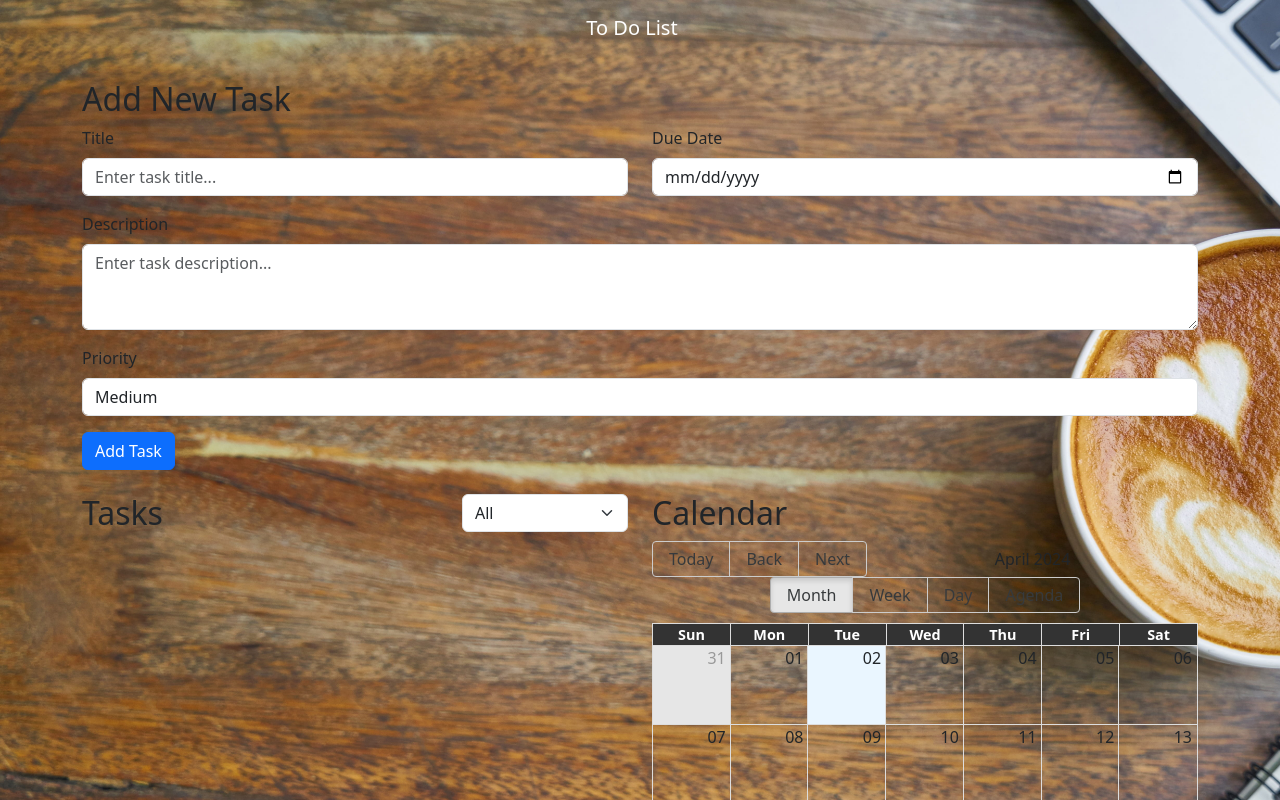
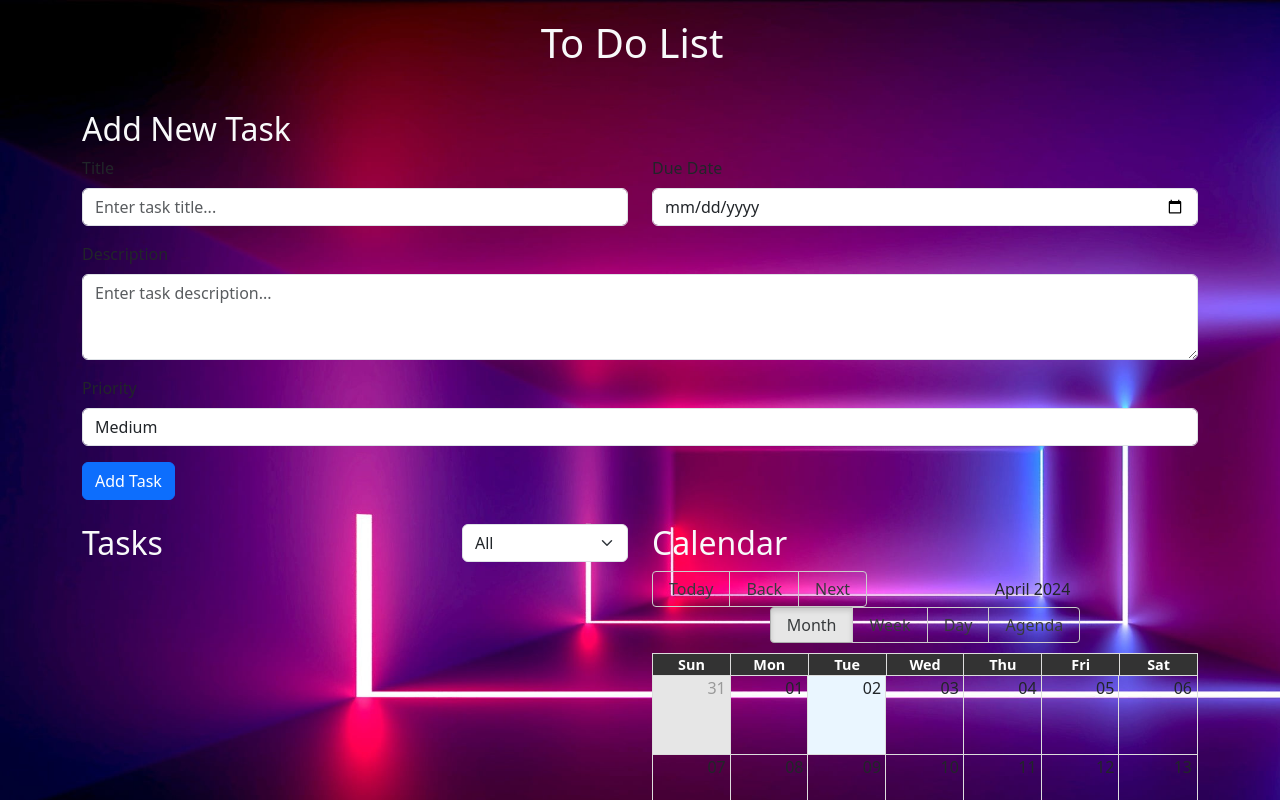
Before and after one commit to Kiruba2602/React-project, a React (Create React App) app: page / in a window 1280 px wide. Shown: the top 800 px of the page. Built offline with nearby package versions, Linux system fonts and the light colour scheme.

Commit message:
bgcommit

```diff
--- a/src/App.css
+++ b/src/App.css
@@ -1,9 +1,7 @@
 /*App.css*/
 
-@import url('https://fonts.googleapis.com/css2?family=Roboto:ital,wght@0,100;0,300;0,400;0,500;0,700;0,900;1,100;1,300;1,400;1,500;1,700;1,900&display=swap');
-
 body{
-  background: url("../public/wallpaper.jpg");
+  background: url("../public/neon.jpg");
   background-size: cover;
   background-repeat: repeat;
 }
@@ -11,7 +9,6 @@ body{
   text-align: center;
 }
 
-/* Todolist.module.css */
 .completed {
   background-color: #b2b2b2;
 }
@@ -24,7 +21,6 @@ body{
   background-color: #f5f5f5;
 }
 
-/* CalendarComponent.module.css */
 .rbc-header {
   background-color: #333;
   color: #fff;
--- a/src/App.js
+++ b/src/App.js
@@ -64,13 +64,13 @@ function App() {
       </Row>
       <Row className='my-4'>
         <Col>
-          <h2>{edittask ? "Edit Task" : "Add New Task"}</h2>
+          <h2 className='text-light'>{edittask ? "Edit Task" : "Add New Task"}</h2>
           <AddTask addTask={addTask} editTask={editTask} editingTask={edittask} clearEditing={clearEditing}/>
         </Col>
       </Row>
       <Row>
         <Col md={4}>
-          <h2>Tasks</h2>
+          <h2 className='text-light'>Tasks</h2>
           <Todolist todo={getFilteredTasks()} handleToggle={handleToggle} deleteTask={deleteTask} setEdittask={setEdittask}/>
         </Col>
         <Col md={2}>
@@ -84,7 +84,7 @@ function App() {
           </Form.Select>
         </Col>
         <Col md={6}>
-          <h2>Calendar</h2>
+          <h2 className='text-light'>Calendar</h2>
           <CalendarComponent todolist={getFilteredTasks()}/>
         </Col>
       </Row>
--- a/src/Components/Header.jsx
+++ b/src/Components/Header.jsx
@@ -6,7 +6,7 @@ function Header(){
   return (
     <Navbar bg="none" variant="dark">
       <Container className='d-flex justify-content-center'>
-        <Navbar.Brand class="h1">To Do List</Navbar.Brand>
+        <Navbar.Brand className='fs-1 text-light'>To Do List</Navbar.Brand>
       </Container>
     </Navbar>
   )
```
Also changed, not shown: public/neon.jpg (added).
